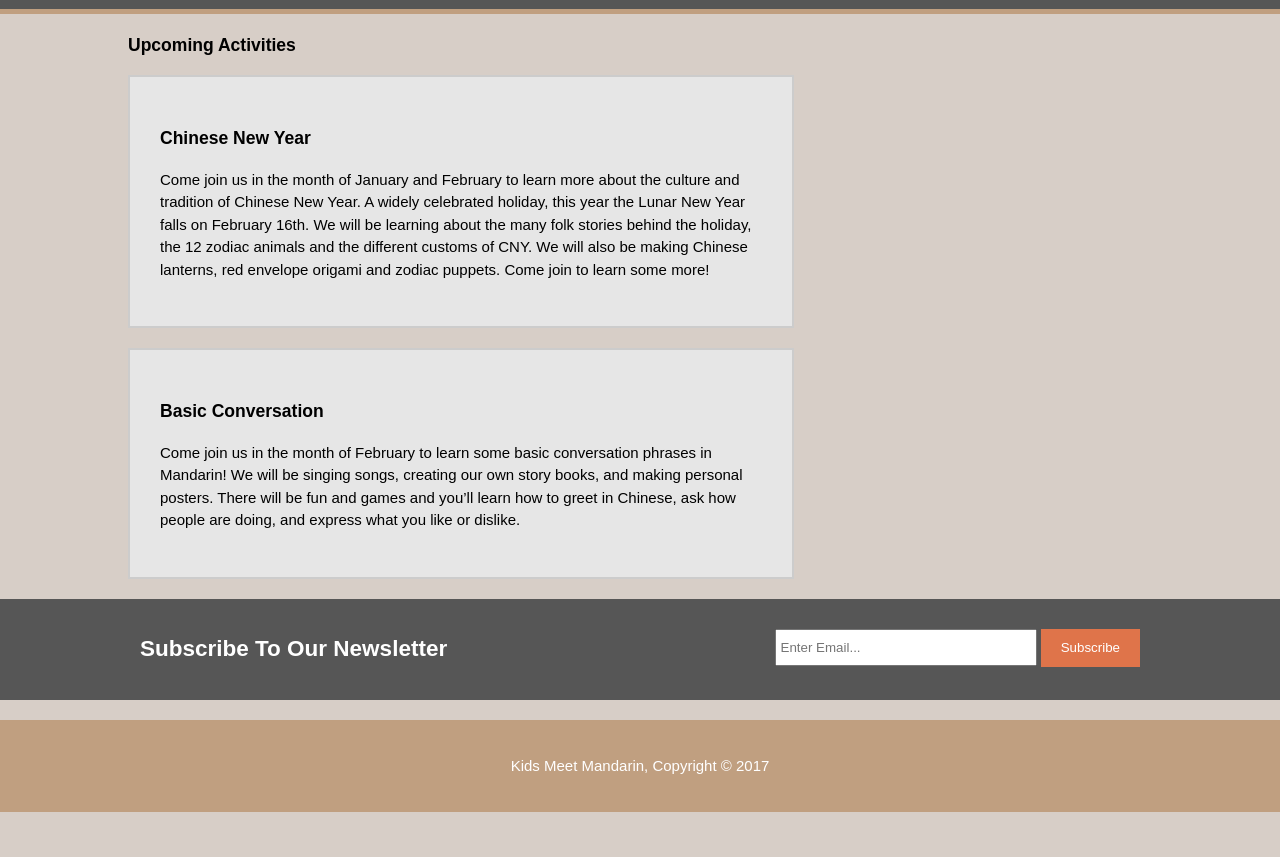
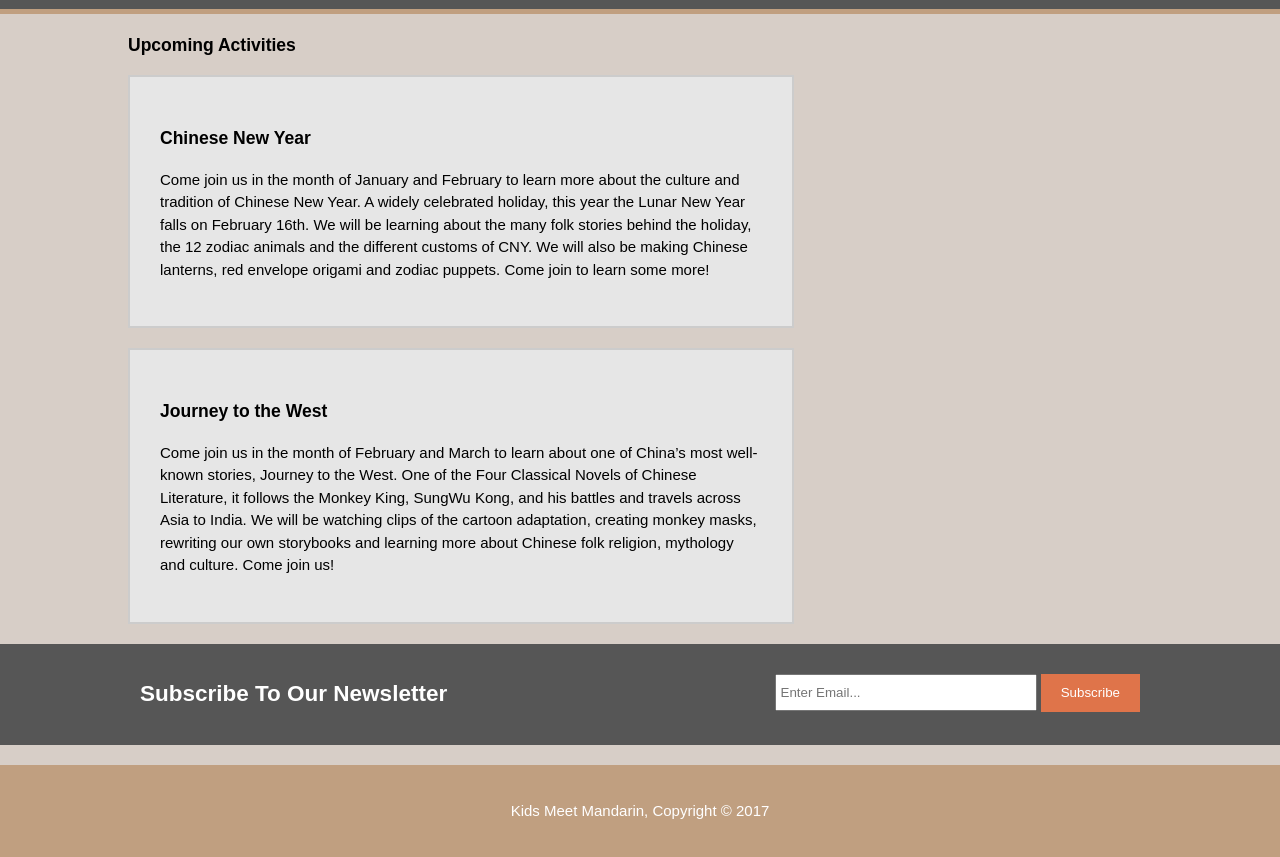
Before and after one commit to winicehui/KidsMeetMandarin, a plain HTML site: page upcoming.html in a window 1280 px wide. Shown: the part 91-948 px from the top of the page. Before the commit the page ends 903 px from the top, so only its background shows below. Drawn offline with Linux system fonts and the light colour scheme.

Commit message:
updated upcoming content

```diff
--- a/upcoming.html
+++ b/upcoming.html
@@ -44,9 +44,8 @@
           </li>
 
           <li>
-            <h3>Basic Conversation</h3>
-            <p>Come join us in the month of February to learn some basic conversation phrases in Mandarin! We will be singing songs, creating our own story books, and making personal posters. There will be fun and games and you’ll learn how to greet in Chinese, ask how people are doing, and express what you like or dislike.
-            </p>
+            <h3>Journey to the West</h3>
+            <p>Come join us in the month of February and March to learn about one of China’s most well-known stories, Journey to the West. One of the Four Classical Novels of Chinese Literature, it follows the Monkey King, SungWu Kong, and his battles and travels across Asia to India. We will be watching clips of the cartoon adaptation, creating monkey masks, rewriting our own storybooks and learning more about Chinese folk religion, mythology and culture. Come join us!
           </li>
 
 
```
